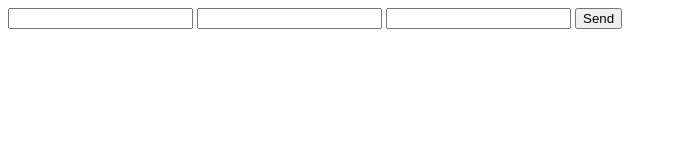
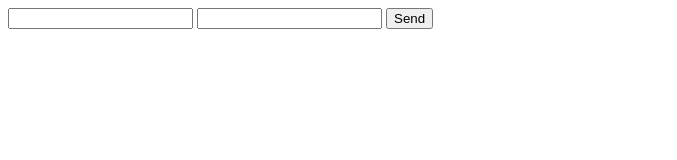
Before and after one commit to keiraeleison/node-routing, a website: page contact.html in a window 1280 px wide. Shown: the whole page, without its empty margins (0-677 px from the left). Drawn offline with Linux system fonts and the light colour scheme.

```diff
--- a/contact.html
+++ b/contact.html
@@ -8,8 +8,7 @@
 
   <form method="POST" action="/contact">
     <input type="text" name="name">
-    <input type="text" name="name">
-    <input type="text" name="name">
+    <input type="text" name="email">
     <button type='submit'>Send</button>
   </form>
 
```
Also changed, not shown: server.js (+8 -3 lines).
